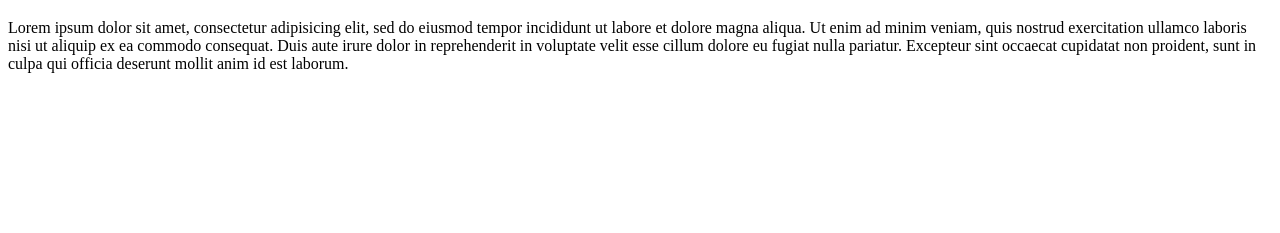
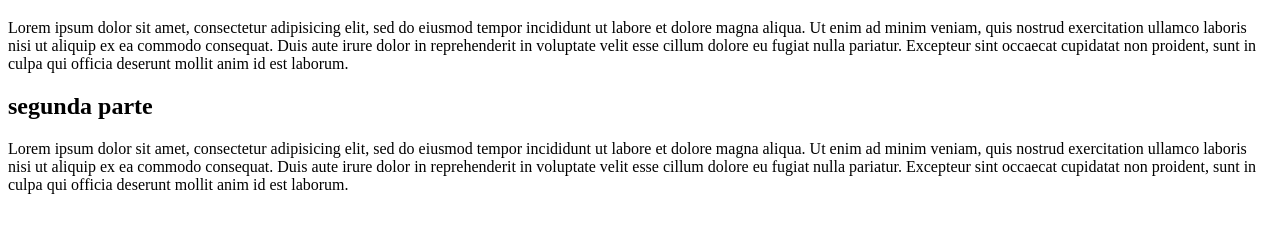
Before and after one commit to Nicomagno24/PWFE-M1-11, a plain HTML site: page index.html in a window 1280 px wide. Shown: the part 61-294 px from the top of the page. Drawn offline with Linux system fonts and the light colour scheme.

Commit message:
modificado

```diff
--- a/index.html
+++ b/index.html
@@ -19,5 +19,15 @@
 	cillum dolore eu fugiat nulla pariatur. Excepteur sint occaecat cupidatat non
 	proident, sunt in culpa qui officia deserunt mollit anim id est laborum.</p>
 
+	<h2> segunda parte </h2>
+
+	<p> Lorem ipsum dolor sit amet, consectetur adipisicing elit, sed do eiusmod
+	tempor incididunt ut labore et dolore magna aliqua. Ut enim ad minim veniam,
+	quis nostrud exercitation ullamco laboris nisi ut aliquip ex ea commodo
+	consequat. Duis aute irure dolor in reprehenderit in voluptate velit esse
+	cillum dolore eu fugiat nulla pariatur. Excepteur sint occaecat cupidatat non
+	proident, sunt in culpa qui officia deserunt mollit anim id est laborum.</p>
+
+
 </body>
 </html>
```
